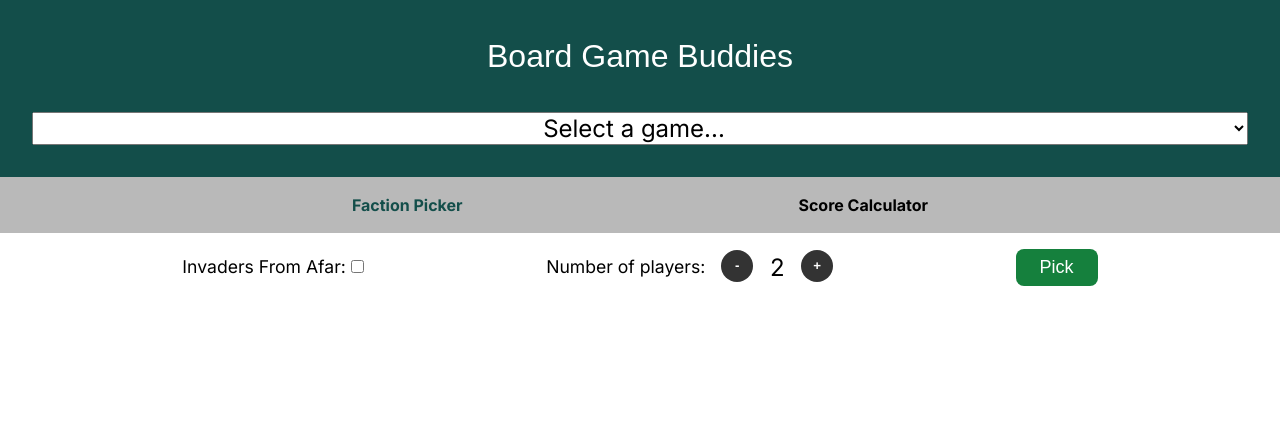
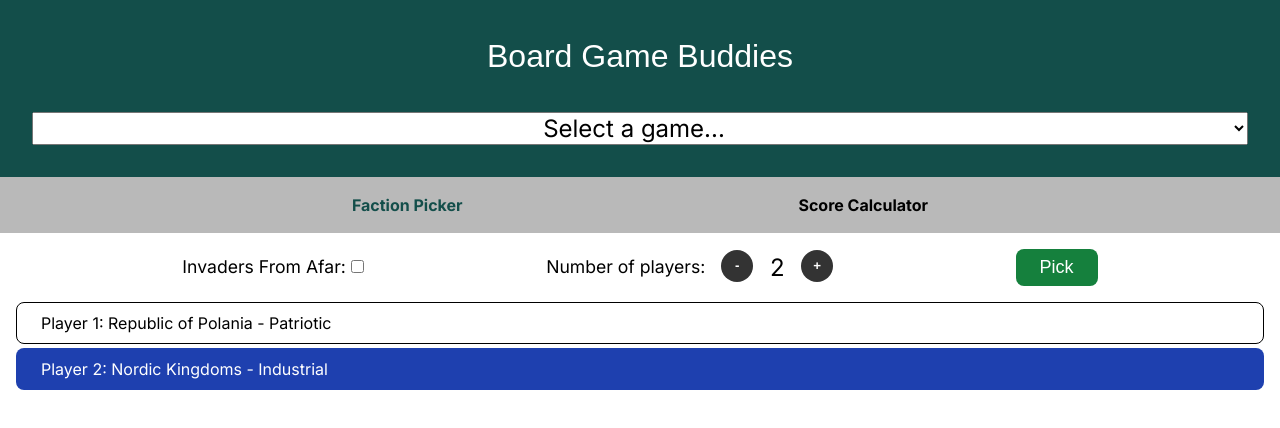
Before and after one commit to eidolon-SE/bgbuddies, a Vue app: page /scythe/faction in a window 1280 px wide. Both pictures are taken after a click on the button "Pick". Shown: the top 428 px of the page. Built offline with nearby package versions, Linux system fonts and the light colour scheme; a web font is replaced by a local one.

Commit message:
scythe faction picker done

```diff
--- /dev/null
+++ b/src/components/ScythePlayerInfo.vue
@@ -0,0 +1,7 @@
+<script setup>
+    const props = defineProps(['playerInfo', 'playerNumber'])
+</script>
+
+<template>
+    Player : {{ playerInfo.name }} ({{ playerInfo.playerMat }} {{ playerInfo.order }})
+</template>
--- a/src/views/Scythe/ScytheFactionPickerView.vue
+++ b/src/views/Scythe/ScytheFactionPickerView.vue
@@ -1,35 +1,48 @@
 <script setup>
     import { ref, computed } from 'vue'
+
+    import { shuffle } from '../../util'
     import RangeInput from '../../components/RangeInput.vue'
+    import ScythePlayerInfo from '../../components/ScythePlayerInfo.vue'
 
 
     const ifa = ref(false)
     const numPlayers = ref(2)
-    const results = ref([])
+    const picked = ref(false)
+    const result = ref([])
     const baseFactions = [
-        { id: 'nordic', name: 'Nordic' },
-        { id: 'saxony', name: 'Saxony' },
-        { id: 'polania', name: 'Polania' },
-        { id: 'crimea', name: 'Crimea' },
-        { id: 'rusviet', name: 'Rusviet' }
+        { id: 'rusviet', name: 'Rusviet Union' },
+        { id: 'crimea', name: 'Crimean Khanate' },
+        { id: 'nordic', name: 'Nordic Kingdoms' },
+        { id: 'saxony', name: 'Saxony Empire' },
+        { id: 'polania', name: 'Republic of Polania' }
     ]
     const ifaFactions = [
         { id: 'togawa', name: 'Togawa Shogunate' },
         { id: 'albion', name: 'Clan Albion' }
     ]
-    const basePlayerMats = []
-    const ifaPlayerMats = []
+    const basePlayerMats = [
+        { name: 'Industrial', order: '1' },
+        { name: 'Engineering', order: '2' },
+        { name: 'Patriotic', order: '3' },
+        { name: 'Mechanical', order: '4' },
+        { name: 'Agricultural', order: '5' }
+    ]
+    const ifaPlayerMats = [
+        { name: 'Militant', order: '2.5' },
+        { name: 'Innovative', order: '3.5' }
+    ]
 
     const getMaxPlayers = computed(() => {
         return ifa.value ? 7 : 5
     })
 
     function getFactions() {
-        return ifa.value ? baseFactions.concat(ifaFactions) : baseFactions
+        return ifa.value ? baseFactions.concat(ifaFactions) : baseFactions.slice(0)
     }
 
     function getPlayerMats() {
-        return ifa.value ? basePlayerMats.concat(ifaPlayerMats) : basePlayerMats
+        return ifa.value ? basePlayerMats.concat(ifaPlayerMats) : basePlayerMats.slice(0)
     }
 
     function adjustPlayers() {
@@ -40,18 +53,38 @@
     }
 
     function pick() {
-        results.value = []
-        let factions = getFactions().slice(0)
-        let pickedFactions = []
-        let playerMats = getPlayerMats().slice(0)
+        let factions = getFactions()
+        let playerMats = getPlayerMats()
+        let playerInfos = []
 
-        for (let i = 0; i < numPlayers.value; i++) {
-            let randomIndex = Math.floor(Math.random() * factions.length)
-            pickedFactions.push(factions[randomIndex])
-            factions.splice(randomIndex, 1)
+        result.value = []
+
+        for (let i = 0; i < factions.length; i++) {
+            let indexValid = false
+
+            while (!indexValid) {
+                var randomIndex = Math.floor(Math.random() * playerMats.length)
+                if ((factions[i].id == 'rusviet' && playerMats[randomIndex].name == 'Industrial') ||
+                    (factions[i].id == 'crimea' && playerMats[randomIndex].name == 'Patriotic')) {
+                    continue
+                }
+
+                indexValid = true
+            }
+
+            playerInfos.push({
+                faction: factions[i].name,
+                cls: factions[i].id,
+                playerMat: playerMats[randomIndex].name,
+                order: playerMats[randomIndex].order
+            })
+            playerMats.splice(randomIndex, 1)
         }
 
-        alert(pickedFactions[0].name)
+        shuffle(playerInfos)
+        result.value = playerInfos.slice(0, numPlayers.value)
+        picked.value = true
+
     }
 </script>
 <template>
@@ -66,5 +99,57 @@
         </div>
         <input type="button" class="button" value="Pick" @click="pick">
     </div>
-    <div v-for="item in results">{{ item.name }}</div>
+    <Transition name="show-list">
+        <ul class="list" v-if="picked">
+            <TransitionGroup name="list">
+                <li v-for="n in result.length" :key="n">
+                    <div class="player" :class="result[n - 1].cls">
+                        Player {{ n }}: {{ result[n - 1].faction }} - {{ result[n - 1].playerMat }}
+                    </div>
+                </li>
+            </TransitionGroup>
+        </ul>
+    </Transition>
 </template>
+
+<style scoped>
+.player {
+    background-color: #444;
+    padding: 0.5rem 1.5rem;
+    color: #fff;
+    border-radius: 0.5rem;
+    transition: all 0.3s ease;
+    border: 1px solid transparent;
+}
+
+.nordic {
+    background-color: #1e40af;
+}
+
+.saxony {
+    background-color: #000;
+}
+
+.polania {
+    background-color: #fff;
+    border-color: #000;
+    color: #000;
+}
+
+.crimea {
+    background-color: #facc15;
+    color: #000;
+}
+
+.rusviet {
+    background-color: #b91c1c;
+}
+
+.togawa {
+    background-color: #7e22ce;
+}
+
+.albion {
+    background-color: #166534;
+}
+</style>
```
